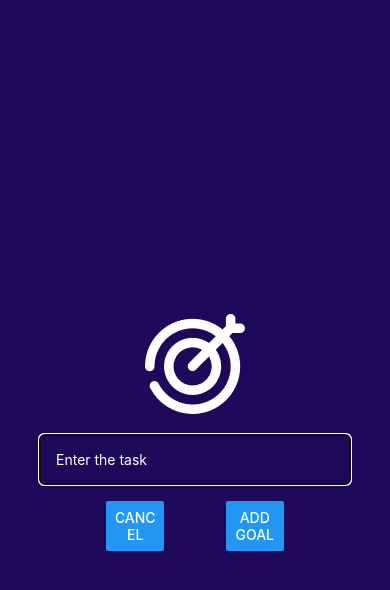
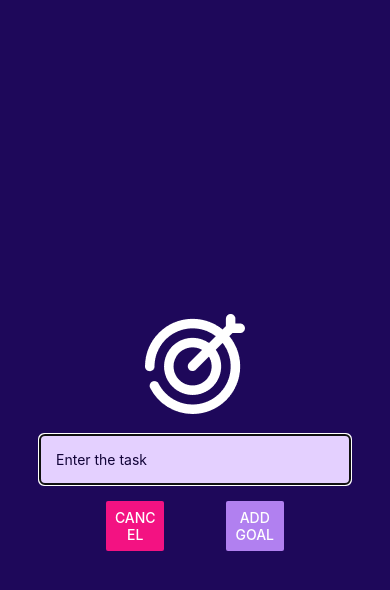
Before and after one commit to Frank-Fan-AU/RNCourse, a React Native app: screen / in a window 390 px wide. Both pictures are taken after a click on the button "ADD NEW GOAL". Shown: the top 590 px of the page. Built offline with nearby package versions, Linux system fonts and the light colour scheme.

Commit message:
优化样式

```diff
--- a/App.js
+++ b/App.js
@@ -1,17 +1,21 @@
-import { StyleSheet, View, FlatList, Button, Image } from 'react-native';
-import { useState } from 'react';
-import GoalItem from './components/GoalItem';
-import GoalInput from './components/GoalInput';
+import { StyleSheet, View, FlatList, Button } from "react-native";
+import { StatusBar } from "expo-status-bar";
+import { useState } from "react";
+import GoalItem from "./components/GoalItem";
+import GoalInput from "./components/GoalInput";
 
 export default function App() {
   const [modalIsVisible, setModalIsVisible] = useState(false);
   const [goals, setGoals] = useState([]);
 
   const addGoalHandler = (enteredGoalText) => {
-    setGoals((currentGoals) => [...currentGoals, {
+    setGoals((currentGoals) => [
+      ...currentGoals,
+      {
         text: enteredGoalText,
         id: Math.random().toString(),
-    }]);
+      },
+    ]);
     setModalIsVisible(false);
   };
 
@@ -19,33 +23,47 @@ export default function App() {
     setGoals((currentGoals) => {
       return currentGoals.filter((goal) => goal.id !== id);
     });
-  }
+  };
 
   const startAddGoalHandler = () => {
     setModalIsVisible(true);
-  }
+  };
 
   const endAddGoalHandler = () => {
     setModalIsVisible(false);
-  }
+  };
 
   return (
+    <>
+      <StatusBar style="light" />
       <View style={styles.appContainer}>
-      <Button title='Add New Goal' onPress={startAddGoalHandler} />
-      <GoalInput onAddGoal={addGoalHandler} visible={modalIsVisible} onCancel={endAddGoalHandler} />
+        <Button
+          color={"#f31282"}
+          title="Add New Goal"
+          onPress={startAddGoalHandler}
+        />
+        <GoalInput
+          onAddGoal={addGoalHandler}
+          visible={modalIsVisible}
+          onCancel={endAddGoalHandler}
+        />
         <View style={styles.goalsContainer}>
           <FlatList
             data={goals}
-          renderItem={itemData => {
+            renderItem={(itemData) => {
               return (
-              <GoalItem text={itemData.item.text} id={itemData.item.id} onDeleteItem={deleteGoalHandler}/>
-            )
+                <GoalItem
+                  text={itemData.item.text}
+                  id={itemData.item.id}
+                  onDeleteItem={deleteGoalHandler}
+                />
+              );
             }}
             keyExtractor={(item, index) => index}
           />
         </View>
-
       </View>
+    </>
   );
 }
 
@@ -54,9 +72,9 @@ const styles = StyleSheet.create({
     flex: 1,
     padding: 50,
     paddingHorizontal: 16,
+    backgroundColor: "#1e085a",
   },
   goalsContainer: {
     flex: 4,
   },
-
 });
--- a/components/GoalInput.js
+++ b/components/GoalInput.js
@@ -1,4 +1,11 @@
-import { View, TextInput, StyleSheet, Button, Modal, Image } from "react-native";
+import {
+  View,
+  TextInput,
+  StyleSheet,
+  Button,
+  Modal,
+  Image,
+} from "react-native";
 import { useState } from "react";
 const GoalInput = (props) => {
   const [enteredGoalText, setEnteredGoalText] = useState("");
@@ -14,7 +21,10 @@ const GoalInput = (props) => {
   return (
     <Modal visible={props.visible} animationType="slide">
       <View style={styles.inputContainer}>
-      <Image source={require('../assets/images/Goal.png')} style={styles.image} />
+        <Image
+          source={require("../assets/images/Goal.png")}
+          style={styles.image}
+        />
         <TextInput
           placeholder="Enter the task"
           value={enteredGoalText}
@@ -23,14 +33,17 @@ const GoalInput = (props) => {
         />
         <View style={styles.buttonContainer}>
           <View style={styles.button}>
-            <Button title="Cancel" onPress={props.onCancel} />
+            <Button title="Cancel" onPress={props.onCancel} color={"#f31282"} />
           </View>
           <View style={styles.button}>
-            <Button title="Add Goal" onPress={addGoalHandler} />
+            <Button
+              title="Add Goal"
+              onPress={addGoalHandler}
+              color={"#b180f0"}
+            />
           </View>
         </View>
       </View>
-
     </Modal>
   );
 };
@@ -43,21 +56,22 @@ const styles = StyleSheet.create({
     flexDirection: "column",
     justifyContent: "center",
     alignItems: "center",
-    backgroundColor: '#1e085a',
+    backgroundColor: "#1e085a",
   },
   image: {
     width: 100,
     height: 100,
     margin: 20,
-    alignSelf: 'center',
+    alignSelf: "center",
   },
   input: {
     borderWidth: 1,
-    borderColor: "#ccc",
+    borderColor: "#e4d0ff",
+    backgroundColor: "#e4d0ff",
     borderRadius: 5,
     width: "80%",
     padding: 16,
-    color: 'white',
+    color: "#120438",
   },
   buttonContainer: {
     flexDirection: "row",
```
Lines whose indentation alone changed are shown as unchanged.
